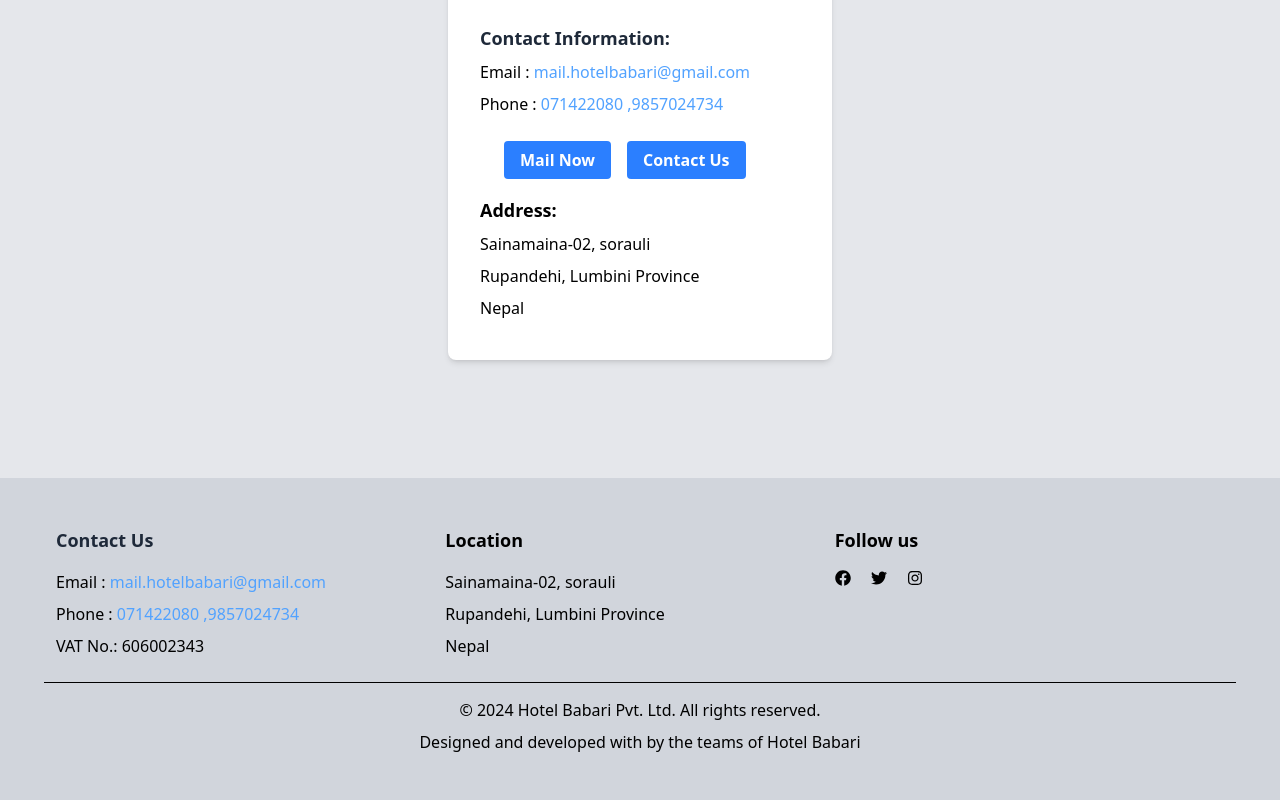
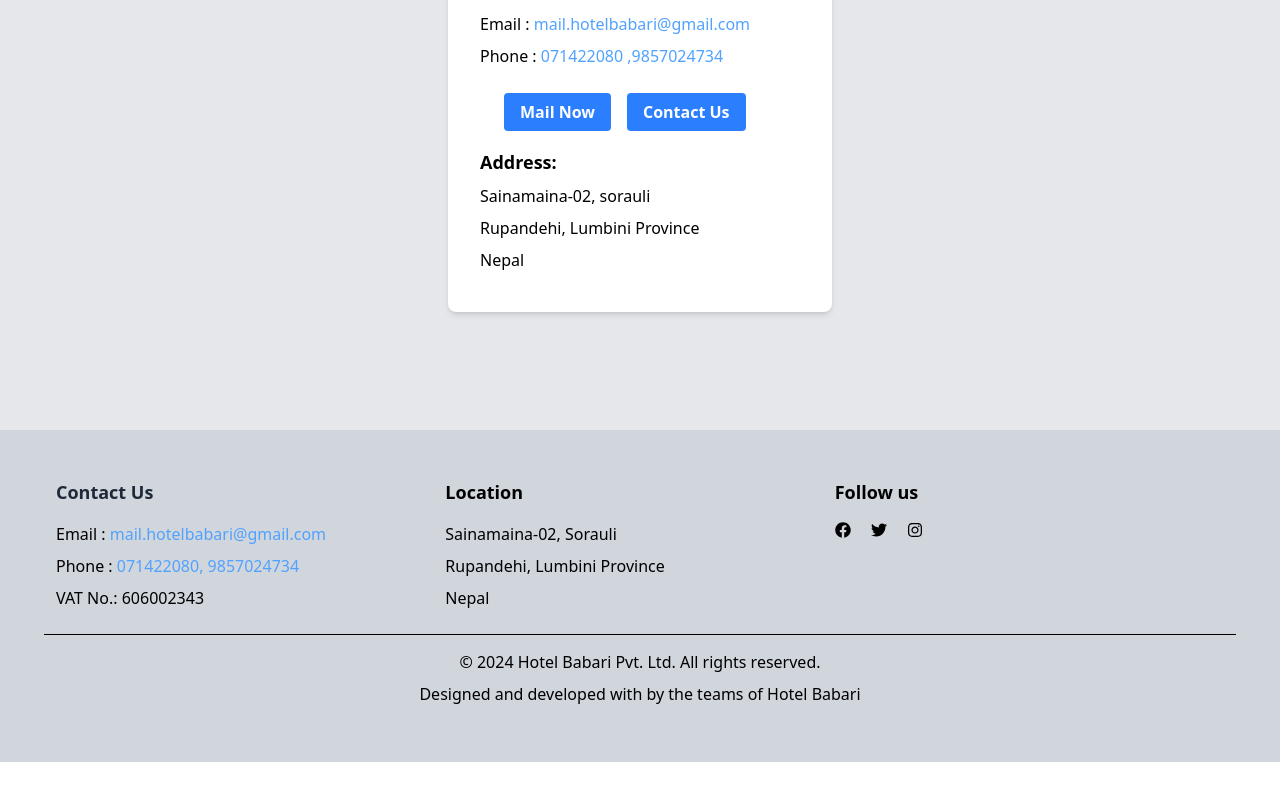
Before and after one commit to anup0206/Hotel_Babari, a React (Vite) app: page /book in a window 1280 px wide. Shown: the part 450-1250 px from the top of the page. After the commit the page ends 1212 px from the top, so only its background shows below. Built offline with nearby package versions, Linux system fonts and the light colour scheme.

Commit message:
making  contact section sticky and some changes in book.jsx nav.jsxand index.css

```diff
--- a/src/Book.jsx
+++ b/src/Book.jsx
@@ -2,7 +2,7 @@
 
 const Book = () => {
     return (
-        <section className=" flex items-center justify-center flex-col h-screen  bg-gray-200 mt-12">
+        <section className=" flex items-center justify-center flex-col h-screen  bg-gray-200 py-12">
             <div className="bg-white p-8 rounded-lg shadow-md w-96">
                 <h1 className="font-bold text-3xl mb-6">For Booking Process</h1>
 
--- a/src/Contact.jsx
+++ b/src/Contact.jsx
@@ -5,46 +5,40 @@
 
 const Contact = () => {
     return (
-        <footer className="py-12 px-6 bg-gray-300">
+        <footer className="w-full py-12 px-6 bg-gray-300">
             <div className="grid grid-cols-3 mb-4 px-8">
                 <div>
                     <h2 className="text-lg text-gray-800 font-semibold mb-4">Contact Us</h2>
-                    <p className="mb-2">Email : <a href="mailto: mail.hotelbabari@gmail.com" className="text-blue-400 dark:text-sky-500 "> mail.hotelbabari@gmail.com</a></p>
-
-                    <p className="mb-2">Phone : <a href="tel:9857024734" className="text-blue-400 dark:text-sky-500 ">071422080 ,9857024734</a></p>
-
-                    <p className="mb-2">VAT No.: 606002343 </p>
-
+                    <p className="mb-2">Email : <a href="mailto:mail.hotelbabari@gmail.com" className="text-blue-400 dark:text-sky-500">mail.hotelbabari@gmail.com</a></p>
+                    <p className="mb-2">Phone : <a href="tel:9857024734" className="text-blue-400 dark:text-sky-500">071422080, 9857024734</a></p>
+                    <p className="mb-2">VAT No.: 606002343</p>
                 </div>
 
                 <div>
                     <h2 className="mb-4 text-lg font-bold">Location</h2>
-                    <p className="mb-2">Sainamaina-02, sorauli</p>
+                    <p className="mb-2">Sainamaina-02, Sorauli</p>
                     <p className="mb-2">Rupandehi, Lumbini Province</p>
                     <p className="mb-2">Nepal</p>
                 </div>
 
                 <div>
-                    <h2 className="mb-4 text-lg font-bold"> Follow us </h2>
+                    <h2 className="mb-4 text-lg font-bold">Follow us</h2>
                     <div className="flex gap-5">
-                    <a href="#"><FaFacebook /></a>
-                    <a href="#"><FaTwitter /></a>
-                    <a href="#"><FaInstagram /></a>
+                        <a href="#"><FaFacebook /></a>
+                        <a href="#"><FaTwitter /></a>
+                        <a href="#"><FaInstagram /></a>
                     </div>
                 </div>
-
             </div>
 
-            <hr  className="h-2 ml-5 mr-5"/>
+            <hr className="h-2 ml-5 mr-5"/>
 
             <div className="text-center mt-2">
-                <p className="mb-2">© 2024 Hotel Babari Pvt. Ltd. All rights reserved.
-                </p>
-                <p>Designed and developed with by the teams of Hotel Babari</p>
+                <p className="mb-2">© 2024 Hotel Babari Pvt. Ltd. All rights reserved.</p>
+                <p className="mb-2">Designed and developed with by the teams of Hotel Babari</p>
             </div>
         </footer>
+    );
+};
 
-    )
-
-}
 export default Contact;
--- a/src/Navbar.jsx
+++ b/src/Navbar.jsx
@@ -5,7 +5,7 @@
   const navitems = ["Home", "Services", "Gallery", "Book now", "Contact us"];
 
   return (
-    <section className="absolute sticky top-0 left-0 w-full z-50 bg-red-600 bg-opacity-50 py-4">
+    <section className="absolute sticky top-0 left-0 w-full z-50 bg-red-600 bg-opacity-50 py-4 mb-0">
     <div className="container mx-auto flex items-center justify-between">
       <img src={logo} alt="Logo" className="h-12 rounded-full mx-10" />
       <ul className="flex space-x-6">
--- a/src/index.css
+++ b/src/index.css
@@ -1 +1,29 @@
 @import "tailwindcss";
+html, body {
+    margin: 0;
+    padding: 0;
+  }
+
+  #root {
+    margin: 0;
+    padding: 0;
+  }
+
+html, body {
+    height: 100%;
+    margin: 0;
+  }
+
+  #root {
+    display: flex;
+    flex-direction: column;
+    min-height: 100vh;
+  }
+
+  main {
+    flex: 1 0 auto; /* Allows main content to grow but not shrink below content height */
+  }
+
+  footer {
+    flex-shrink: 0; /* Prevents footer from shrinking */
+  }
```
